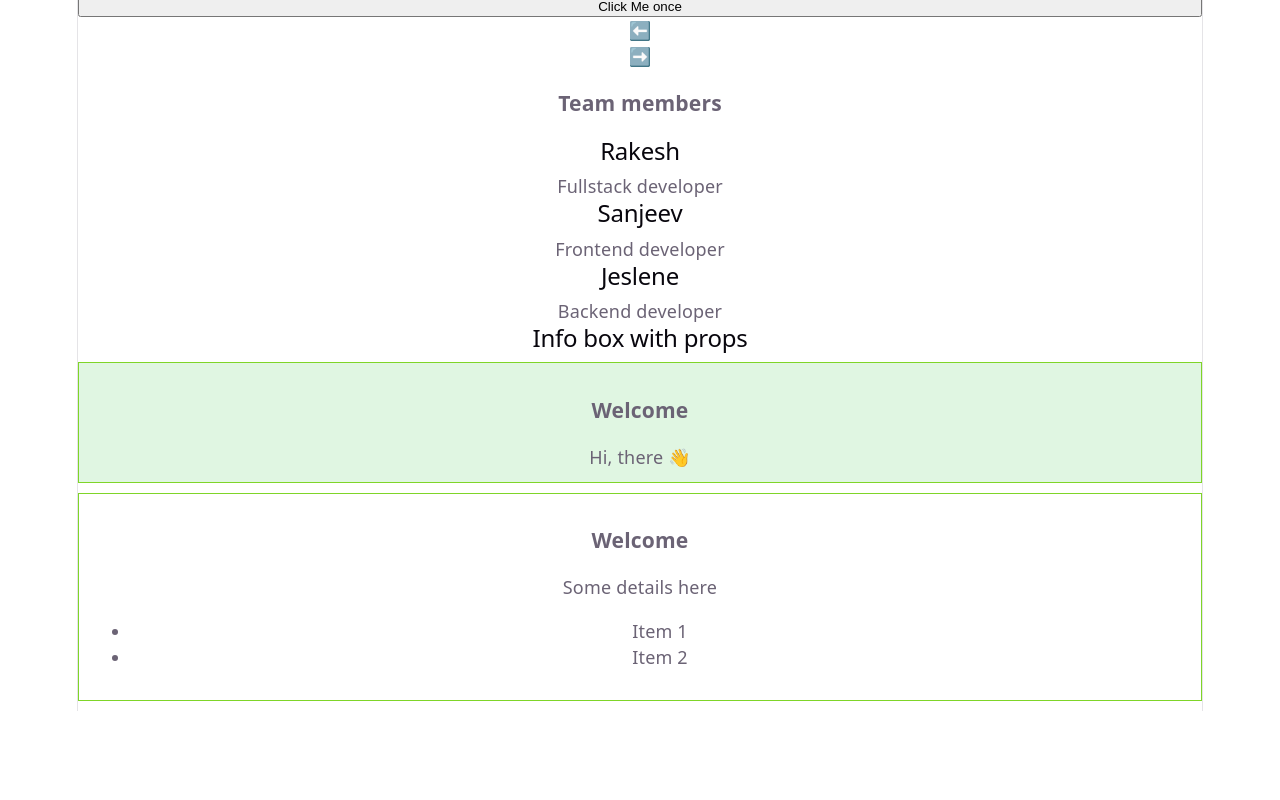
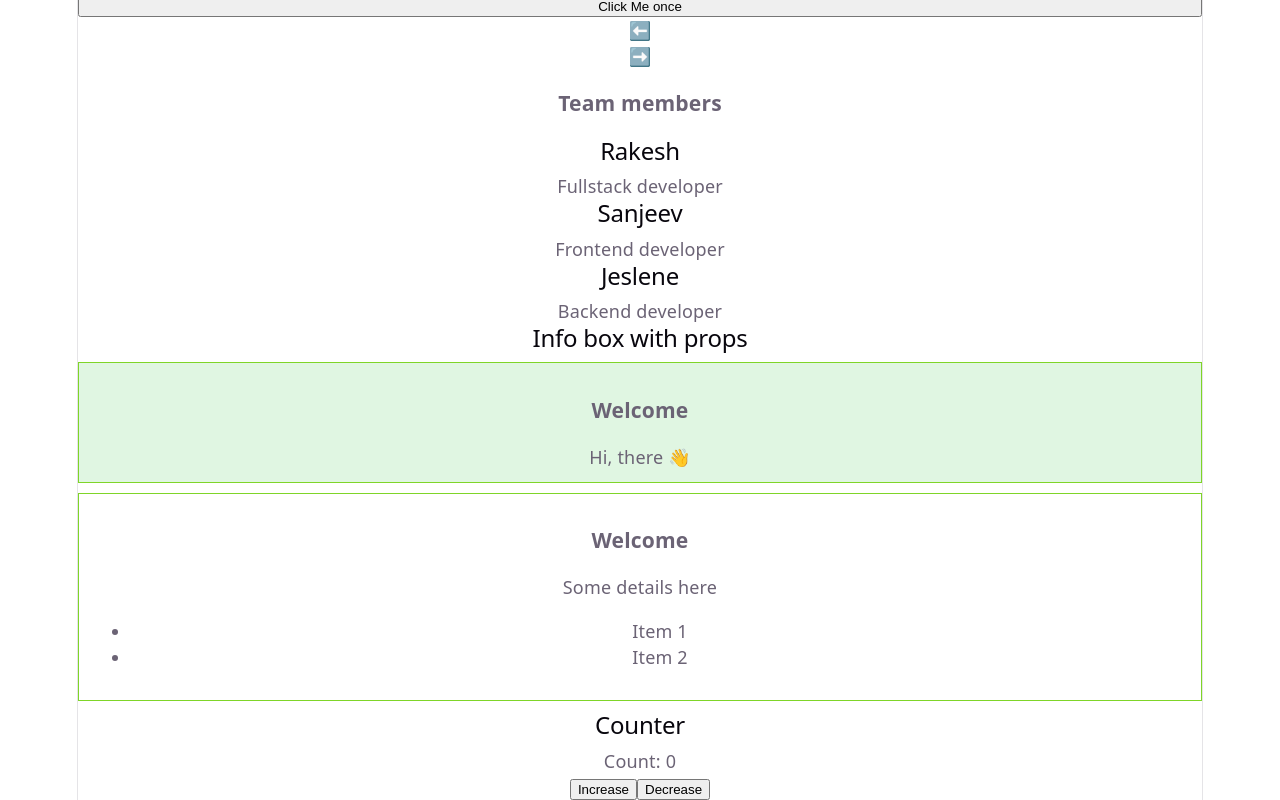
Before and after one commit to icebox-360/SW-CSE-B1.4-Internship, a React (Vite) app in the folder Day/Day 13/day13/: page / in a window 1280 px wide. Shown: the part 283-1083 px from the top of the page. Before the commit the page ends 994 px from the top, so only its background shows below. Built offline with nearby package versions, Linux system fonts and the light colour scheme.

Commit message:
State ex1

```diff
--- a/Day/Day 13/day13/src/App.jsx
+++ b/Day/Day 13/day13/src/App.jsx
@@ -6,6 +6,7 @@
 
 import './App.css'
 
+import Counter from "./components/State";
 const name = "Amay";
 const isLoggedIn = false;
 
@@ -38,6 +39,8 @@
       <ProfileList />
 
       <InfoBoxDemo />
+
+      <Counter />
     </>
 
   )
--- /dev/null
+++ b/Day/Day 13/day13/src/components/State.jsx
@@ -0,0 +1,29 @@
+// Key points:
+    // > State is like memory of a componnent
+    // > State is managed inside the component
+    // > State can change over time
+    // > When the state changes, react re-renders the component
+// Why it matters:
+    // State makes the component dynamic & interactive
+    // User input
+    // Api data loads
+    // Form value
+import { useState } from "react";
+function Counter() {
+    // count is the state, setCount update it
+    const [count,setCount] = useState(0);
+    // const [cartItemCount,setCartItemCount] = useState(0);
+    // const [carSpeed,setCarSpeed] = useState(0);
+
+    return(
+        <div>
+            <h2>Counter</h2>
+            <p>Count: {count}</p>
+
+            <button onClick={() => setCount(count + 1)}>Increase</button>
+            <button onClick={() => setCount(count - 1)}>Decrease</button>
+        </div>
+    );
+}
+
+export default Counter;
```
